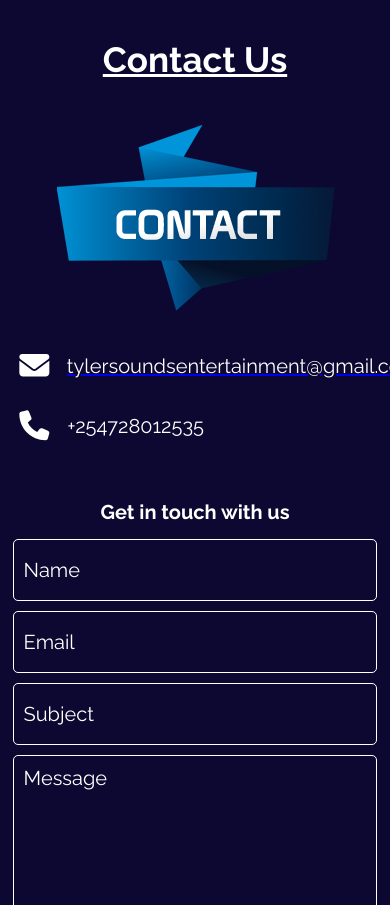
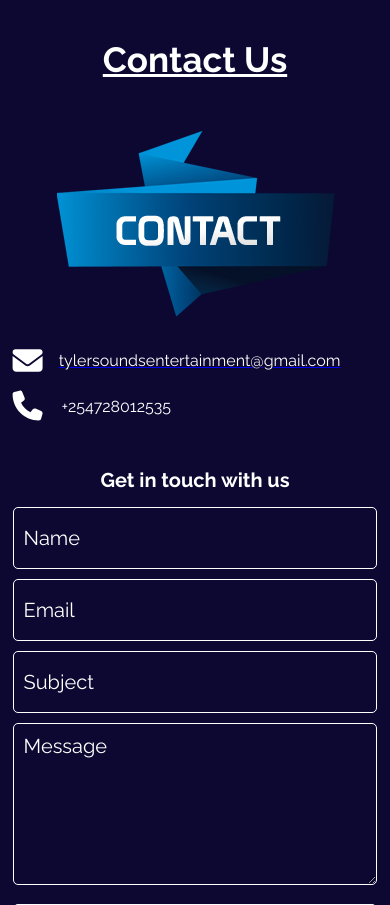
Before and after one commit to KipletingEdwin/Tyler-Sounds-Entertainment-, a React (Vite) app: page / in a window 390 px wide. Shown: the part 8274-9179 px from the top of the page. Built offline with nearby package versions, Linux system fonts and the light colour scheme; a web font is replaced by a local one.

Commit message:
style gmail section

```diff
--- a/src/components/Contact/Contact.module.css
+++ b/src/components/Contact/Contact.module.css
@@ -146,5 +146,30 @@ textarea::placeholder{
         padding: 0% 2%;
     }
 
+    .iconsContainer{
+        /* background-color: red; */
+        padding: 10px;
+        width:
+        100%;
+    }
+
+    .icons{
+        /* background-color: yellow; */
+        padding: 2% 0%;
+        margin: 0%;
+        width: 100%;
+    }
+
+    .iconsDiv{
+        /* background-color: cadetblue; */
+        padding: 0px;
+        margin: 0px;
+    }
+
+    .iconsDiv p{
+        font-size: 16px;
+
+    }
+
 
 }
```
